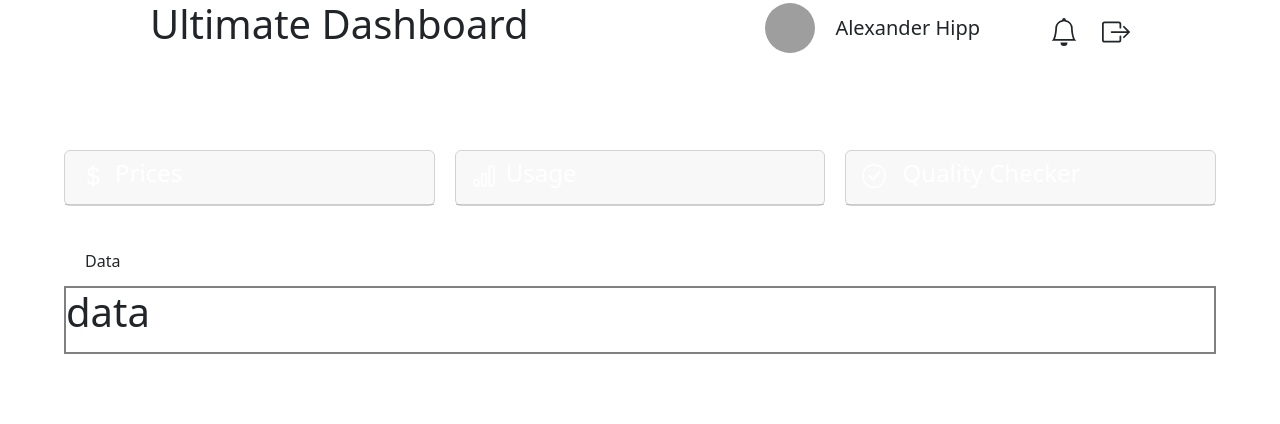
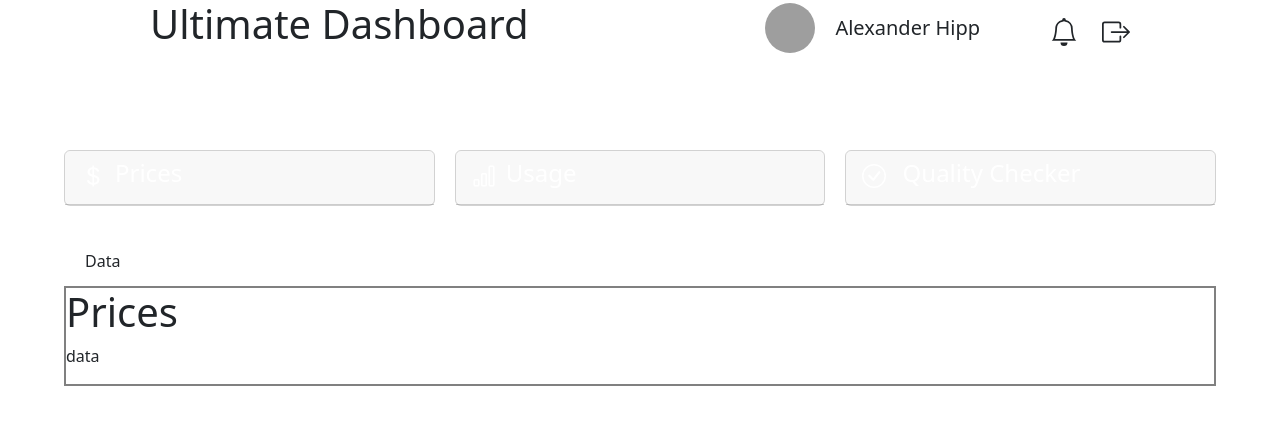
Before and after one commit to tlokwise/react-dashboard, a React (Vite) app: page /dashboard/fuel in a window 1280 px wide. Shown: the top 424 px of the page. Built offline with nearby package versions, Linux system fonts and the light colour scheme; grey boxes are pictures that could not be loaded; the HTML template or start-up script is replaced by a standard one.

Commit message:
complete fuel content type nav

```diff
--- a/src/components/FuelPrices.tsx
+++ b/src/components/FuelPrices.tsx
@@ -6,7 +6,7 @@ export default function FuelPrices() {
   const [contentType, setContentType] = useState<string>("data");
   const handleContentType = (content: string) => {
     setContentType(content);
-    console.log(content)
+    console.log(content);
   };
 
   const renderContent = () => {
@@ -25,7 +25,8 @@ export default function FuelPrices() {
     <>
       <FuelContentNav onContentTypeSelect={handleContentType} />
       <div className="fuel-content-body">
-        <h1>{renderContent()}</h1>
+        <h1>Prices</h1>
+        {renderContent()}
       </div>
     </>
   );
--- a/src/components/FuelQualityCheck.tsx
+++ b/src/components/FuelQualityCheck.tsx
@@ -1,8 +1,27 @@
+//HOOKS
+import { useState } from "react";
+
+//COMPONENTS
 import FuelContentNav from "./FuelContentNav";
 
 export default function FuelQualityCheck() {
-  const handleContentType = (contentType: string) => {
-    console.log(contentType);
+  const [contentType, setContentType] = useState<string>("data");
+  const handleContentType = (content: string) => {
+    setContentType(content);
+    console.log(content);
+  };
+
+  const renderContent = () => {
+    switch (contentType) {
+      case "data":
+        return <p>data</p>;
+        break;
+      case "graph":
+        return <p>graph</p>;
+        break;
+      default:
+        return null;
+    }
   };
 
   return (
@@ -10,6 +29,7 @@ export default function FuelQualityCheck() {
       <FuelContentNav onContentTypeSelect={handleContentType} />
       <div className="fuel-content-body">
         <h1>Quality Check</h1>
+        {renderContent()}
       </div>
     </>
   );
--- a/src/components/FuelUsage.tsx
+++ b/src/components/FuelUsage.tsx
@@ -1,8 +1,24 @@
+import { useState } from "react";
 import FuelContentNav from "./FuelContentNav";
 
 export default function FuelUsage() {
-  const handleContentType = (contentType: string) => {
-    console.log(contentType);
+  const [contentType, setContentType] = useState<string>("data");
+  const handleContentType = (content: string) => {
+    setContentType(content);
+    console.log(content);
+  };
+
+  const renderContent = () => {
+    switch (contentType) {
+      case "data":
+        return <p>data</p>;
+        break;
+      case "graph":
+        return <p>graph</p>;
+        break;
+      default:
+        return null;
+    }
   };
 
   return (
@@ -10,6 +26,7 @@ export default function FuelUsage() {
       <FuelContentNav onContentTypeSelect={handleContentType} />
       <div className="fuel-content-body">
         <h1>Usage</h1>
+        {renderContent()}
       </div>
     </>
   );
```
